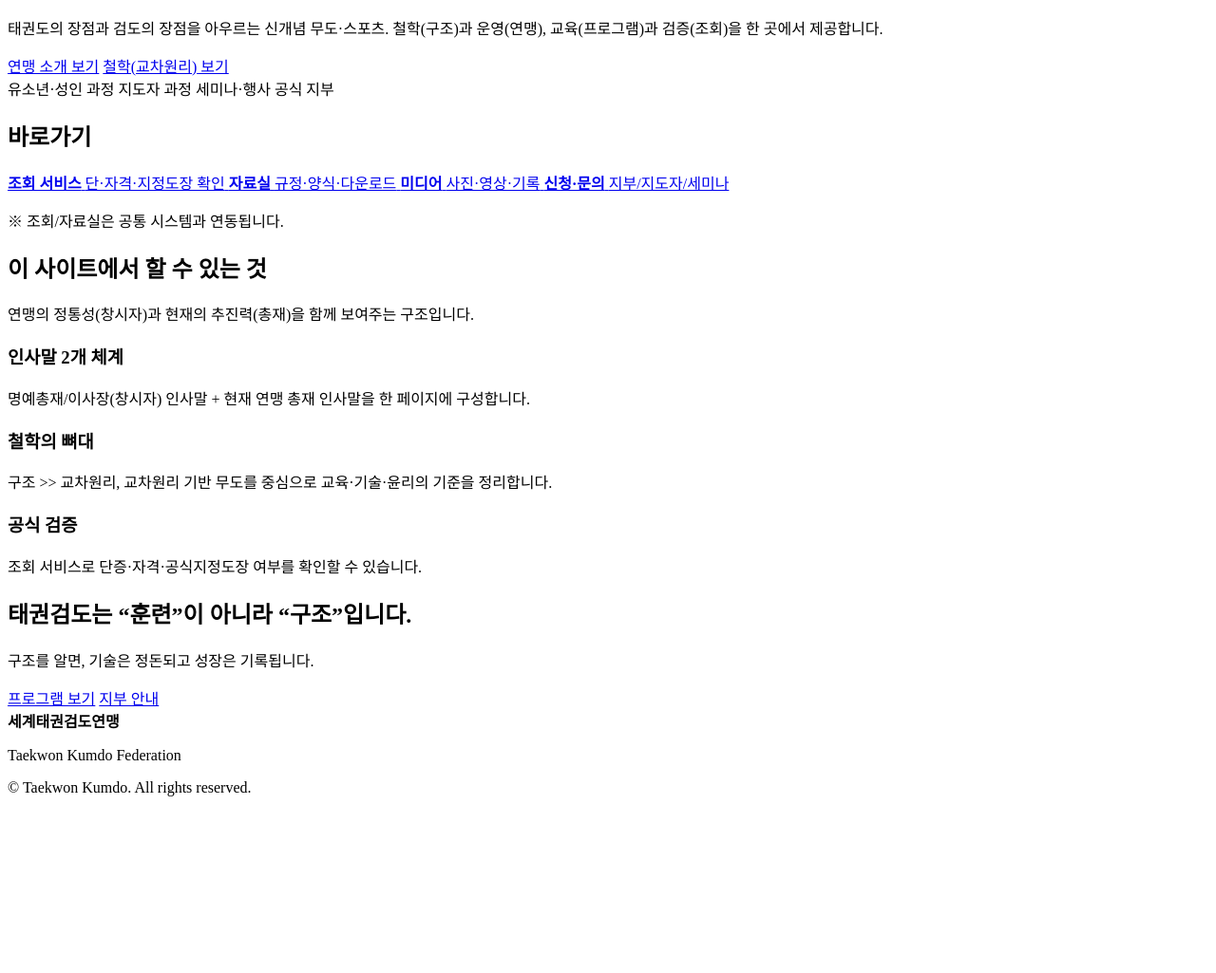
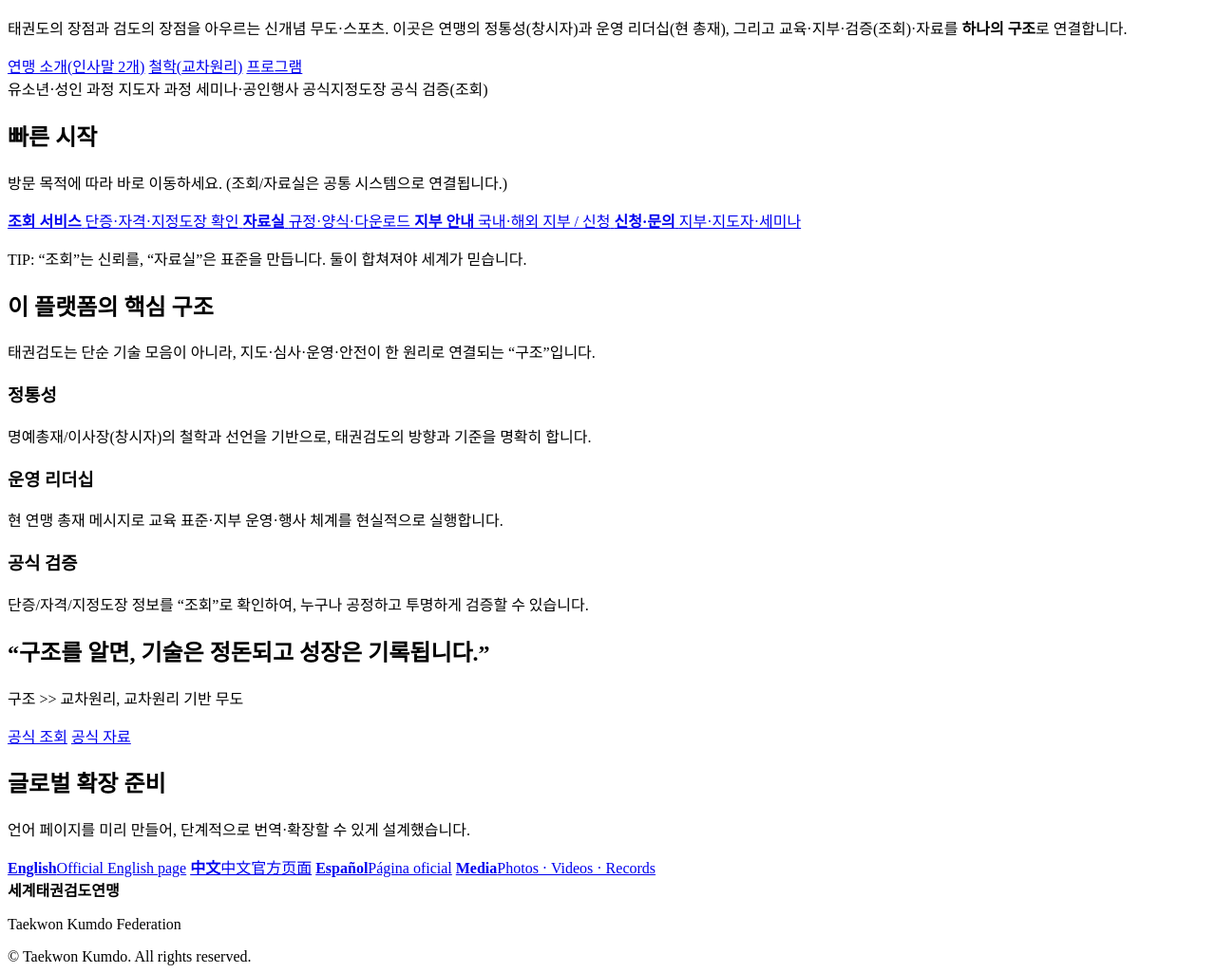
Before and after one commit to jeonseongkweon-cloud/taekwonkumdo, a plain HTML site: page index.html in a window 1280 px wide. Shown: the part 210-1235 px from the top of the page at 95% size. Before the commit the page ends 1057 px from the top, so only its background shows below. Drawn offline with Linux system fonts and the light colour scheme.

Commit message:
Update index.html

```diff
--- a/index.html
+++ b/index.html
@@ -3,31 +3,46 @@
 <head>
   <meta charset="utf-8" />
   <meta name="viewport" content="width=device-width,initial-scale=1,viewport-fit=cover" />
-  <title>세계태권검도연맹 | 태권검도 공식 홈페이지</title>
-  <meta name="description" content="구조 >> 교차원리, 교차원리 기반 무도. 태권검도(태권도+검도의 통합) 교육·연맹·지부·세미나·인증을 한 곳에서." />
+  <title>세계태권검도연맹 | 태권검도 공식 플랫폼</title>
+  <meta name="description" content="구조 >> 교차원리, 교차원리 기반 무도. 태권검도(태권도+검도 통합) 교육·연맹·지부·세미나·공식 검증(조회)·자료실을 한 곳에서." />
   <meta name="theme-color" content="#0b0f19" />
 
+  <!-- OG -->
   <meta property="og:type" content="website" />
-  <meta property="og:title" content="세계태권검도연맹 | 태권검도 공식 홈페이지" />
-  <meta property="og:description" content="구조 >> 교차원리, 교차원리 기반 무도. 태권검도 교육·연맹·지부·세미나·인증." />
+  <meta property="og:title" content="세계태권검도연맹 | 태권검도 공식 플랫폼" />
+  <meta property="og:description" content="구조 >> 교차원리, 교차원리 기반 무도. 교육·지부·세미나·공식 검증(조회)·자료실." />
   <meta property="og:image" content="./assets/images/og.jpg" />
 
   <link rel="icon" href="./assets/images/favicon.png" />
   <link rel="stylesheet" href="./assets/css/style.css" />
+  <script defer src="./assets/js/data.js"></script>
   <script defer src="./assets/js/app.js"></script>
+
+  <!-- Optional: basic JSON-LD -->
+  <script type="application/ld+json">
+  {
+    "@context":"https://schema.org",
+    "@type":"Organization",
+    "name":"세계태권검도연맹",
+    "alternateName":"Taekwon Kumdo Federation",
+    "url":"./",
+    "description":"구조 >> 교차원리, 교차원리 기반 무도. 태권검도 공식 플랫폼",
+    "sameAs":[]
+  }
+  </script>
 </head>
 
 <body>
   <header class="topbar">
-    <a class="brand" href="./">
-      <span class="mark"></span>
+    <a class="brand" href="./" aria-label="홈">
+      <span class="mark" aria-hidden="true"></span>
       <div class="brand-text">
         <strong>세계태권검도연맹</strong>
         <span>Taekwon Kumdo Federation</span>
       </div>
     </a>
 
-    <nav class="nav">
+    <nav class="nav" aria-label="주요 메뉴">
       <a href="./about/">연맹소개</a>
       <a href="./philosophy/">철학</a>
       <a href="./program/">프로그램</a>
@@ -35,12 +50,11 @@
       <a href="./branches/">지부</a>
       <a class="pill" href="./verification/">조회</a>
       <a class="pill" href="./resources/">자료실</a>
-      <a href="./contact/">문의</a>
+      <a href="./media/">미디어</a>
+      <a href="./contact/">신청·문의</a>
     </nav>
 
-    <button class="nav-toggle" aria-label="메뉴 열기" data-nav-toggle>
-      ☰
-    </button>
+    <button class="nav-toggle" aria-label="메뉴 열기" data-nav-toggle>☰</button>
   </header>
 
   <main>
@@ -50,48 +64,56 @@
       <div class="container hero-grid">
         <div>
           <p class="kicker">구조 >> 교차원리, 교차원리 기반 무도</p>
-          <h1 class="hero-title">태권검도<br/>공식 플랫폼</h1>
+          <h1 class="hero-title">태권검도<br>공식 플랫폼</h1>
           <p class="lead">
             태권도의 장점과 검도의 장점을 아우르는 신개념 무도·스포츠.
-            철학(구조)과 운영(연맹), 교육(프로그램)과 검증(조회)을 한 곳에서 제공합니다.
+            이곳은 연맹의 정통성(창시자)과 운영 리더십(현 총재), 그리고 교육·지부·검증(조회)·자료를
+            <strong>하나의 구조</strong>로 연결합니다.
           </p>
 
           <div class="cta">
-            <a class="btn primary" href="./about/">연맹 소개 보기</a>
-            <a class="btn" href="./philosophy/">철학(교차원리) 보기</a>
+            <a class="btn primary" href="./about/">연맹 소개(인사말 2개)</a>
+            <a class="btn" href="./philosophy/">철학(교차원리)</a>
+            <a class="btn" href="./program/">프로그램</a>
           </div>
 
-          <div class="chips">
+          <div class="chips" aria-label="핵심 키워드">
             <span class="chip">유소년·성인 과정</span>
             <span class="chip">지도자 과정</span>
-            <span class="chip">세미나·행사</span>
-            <span class="chip">공식 지부</span>
+            <span class="chip">세미나·공인행사</span>
+            <span class="chip">공식지정도장</span>
+            <span class="chip">공식 검증(조회)</span>
           </div>
         </div>
 
         <div class="hero-card">
           <div class="card">
-            <h2>바로가기</h2>
-            <div class="grid2">
+            <h2>빠른 시작</h2>
+            <p class="muted">
+              방문 목적에 따라 바로 이동하세요. (조회/자료실은 공통 시스템으로 연결됩니다.)
+            </p>
+
+            <div class="grid2" style="margin-top:12px;">
               <a class="mini" href="./verification/">
                 <strong>조회 서비스</strong>
-                <span>단·자격·지정도장 확인</span>
+                <span>단증·자격·지정도장 확인</span>
               </a>
               <a class="mini" href="./resources/">
                 <strong>자료실</strong>
                 <span>규정·양식·다운로드</span>
               </a>
-              <a class="mini" href="./media/">
-                <strong>미디어</strong>
-                <span>사진·영상·기록</span>
+              <a class="mini" href="./branches/">
+                <strong>지부 안내</strong>
+                <span>국내·해외 지부 / 신청</span>
               </a>
               <a class="mini" href="./contact/">
                 <strong>신청·문의</strong>
-                <span>지부/지도자/세미나</span>
+                <span>지부·지도자·세미나</span>
               </a>
             </div>
+
             <p class="note">
-              ※ 조회/자료실은 공통 시스템과 연동됩니다.
+              TIP: “조회”는 신뢰를, “자료실”은 표준을 만듭니다. 둘이 합쳐져야 세계가 믿습니다.
             </p>
           </div>
         </div>
@@ -101,22 +123,30 @@
     <section class="section">
       <div class="container">
         <div class="section-head">
-          <h2>이 사이트에서 할 수 있는 것</h2>
-          <p class="muted">연맹의 정통성(창시자)과 현재의 추진력(총재)을 함께 보여주는 구조입니다.</p>
+          <h2>이 플랫폼의 핵심 구조</h2>
+          <p class="muted">
+            태권검도는 단순 기술 모음이 아니라, 지도·심사·운영·안전이 한 원리로 연결되는 “구조”입니다.
+          </p>
         </div>
 
         <div class="cards">
           <article class="card">
-            <h3>인사말 2개 체계</h3>
-            <p>명예총재/이사장(창시자) 인사말 + 현재 연맹 총재 인사말을 한 페이지에 구성합니다.</p>
+            <h3>정통성</h3>
+            <p class="muted">
+              명예총재/이사장(창시자)의 철학과 선언을 기반으로, 태권검도의 방향과 기준을 명확히 합니다.
+            </p>
           </article>
           <article class="card">
-            <h3>철학의 뼈대</h3>
-            <p>구조 >> 교차원리, 교차원리 기반 무도를 중심으로 교육·기술·윤리의 기준을 정리합니다.</p>
+            <h3>운영 리더십</h3>
+            <p class="muted">
+              현 연맹 총재 메시지로 교육 표준·지부 운영·행사 체계를 현실적으로 실행합니다.
+            </p>
           </article>
           <article class="card">
             <h3>공식 검증</h3>
-            <p>조회 서비스로 단증·자격·공식지정도장 여부를 확인할 수 있습니다.</p>
+            <p class="muted">
+              단증/자격/지정도장 정보를 “조회”로 확인하여, 누구나 공정하고 투명하게 검증할 수 있습니다.
+            </p>
           </article>
         </div>
       </div>
@@ -126,13 +156,29 @@
       <div class="container">
         <div class="banner">
           <div>
-            <h2>태권검도는 “훈련”이 아니라 “구조”입니다.</h2>
-            <p class="lead2">구조를 알면, 기술은 정돈되고 성장은 기록됩니다.</p>
+            <h2>“구조를 알면, 기술은 정돈되고 성장은 기록됩니다.”</h2>
+            <p class="lead2">구조 >> 교차원리, 교차원리 기반 무도</p>
           </div>
           <div class="cta">
-            <a class="btn primary" href="./program/">프로그램 보기</a>
-            <a class="btn" href="./branches/">지부 안내</a>
+            <a class="btn primary" href="./verification/">공식 조회</a>
+            <a class="btn" href="./resources/">공식 자료</a>
           </div>
+        </div>
+      </div>
+    </section>
+
+    <section class="section">
+      <div class="container">
+        <div class="section-head">
+          <h2>글로벌 확장 준비</h2>
+          <p class="muted">언어 페이지를 미리 만들어, 단계적으로 번역·확장할 수 있게 설계했습니다.</p>
+        </div>
+
+        <div class="grid2">
+          <a class="mini" href="./language/en/"><strong>English</strong><span>Official English page</span></a>
+          <a class="mini" href="./language/cn/"><strong>中文</strong><span>中文官方页面</span></a>
+          <a class="mini" href="./language/es/"><strong>Español</strong><span>Página oficial</span></a>
+          <a class="mini" href="./media/"><strong>Media</strong><span>Photos · Videos · Records</span></a>
         </div>
       </div>
     </section>
@@ -145,7 +191,7 @@
         <p class="muted">Taekwon Kumdo Federation</p>
       </div>
       <div class="muted">
-        <div>© <span data-year></span> Taekwon Kumdo. All rights reserved.</div>
+        © <span data-year></span> Taekwon Kumdo. All rights reserved.
       </div>
     </div>
   </footer>
```
